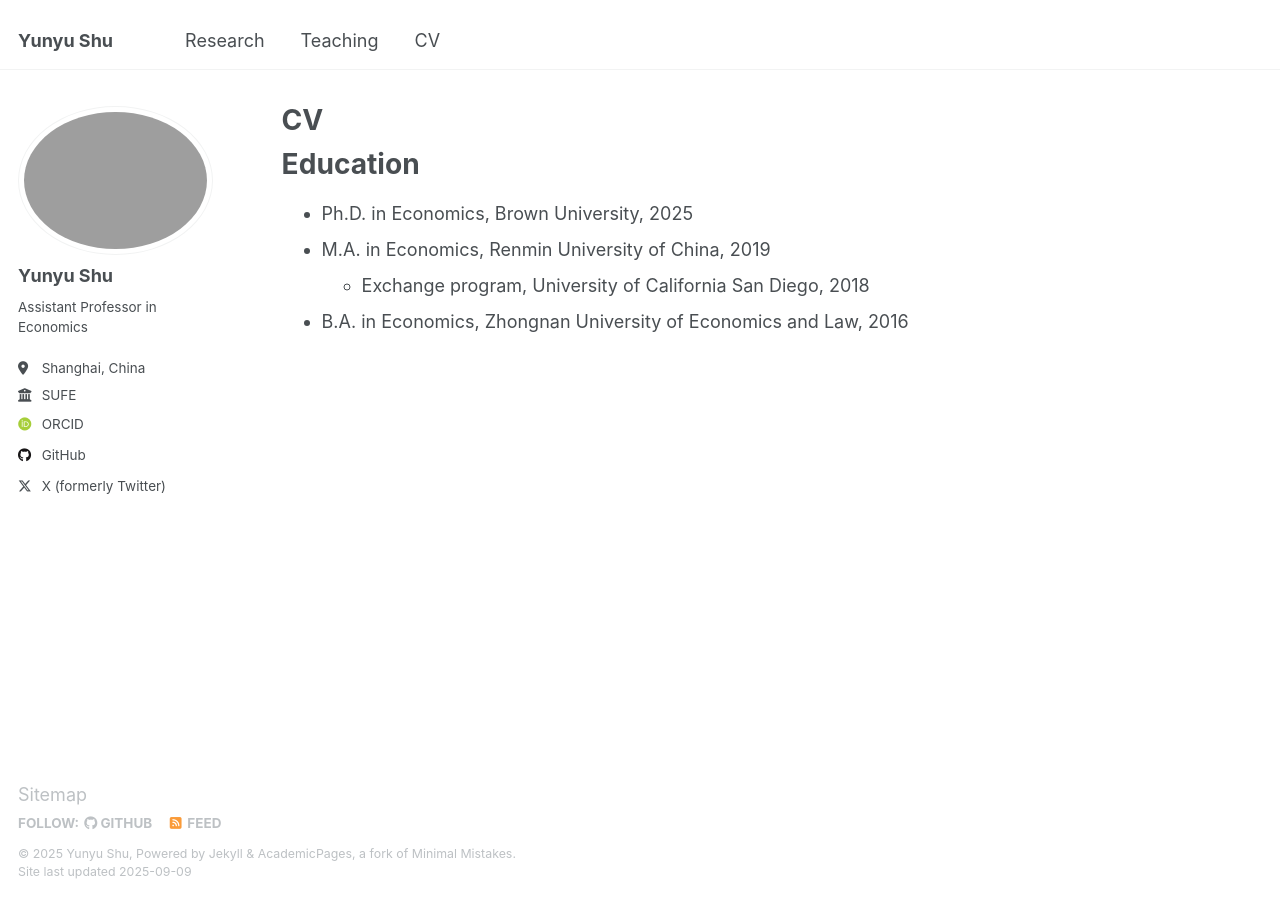
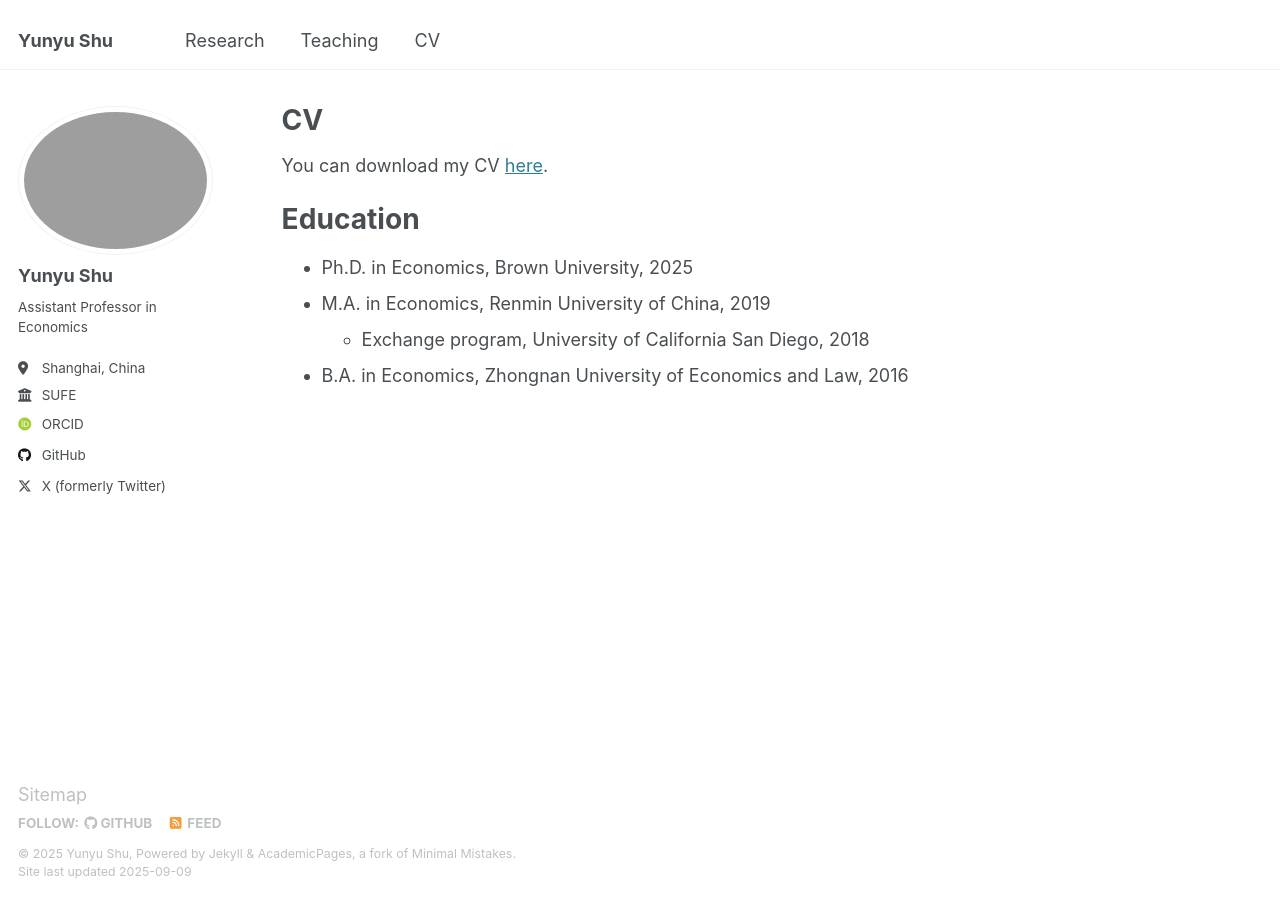
Before and after one commit to shirleyshu0503/shirleyshu0503.github.io, a Jekyll site: the page built from _pages/cv.md, in a window 1280 px wide. Built offline with Jekyll 4.4.1, drawn with Linux system fonts in a browser that asks for light colours; some web fonts are replaced.

Commit message:
Update cv.md

```diff
--- a/_pages/cv.md
+++ b/_pages/cv.md
@@ -8,7 +8,7 @@ redirect_from:
 ---
 
 {% include base_path %}
-
+You can download my CV [here](https://shirleyshu0503.github.io/files/CV_YunyuShu.pdf).
 
 Education
 ======
```
